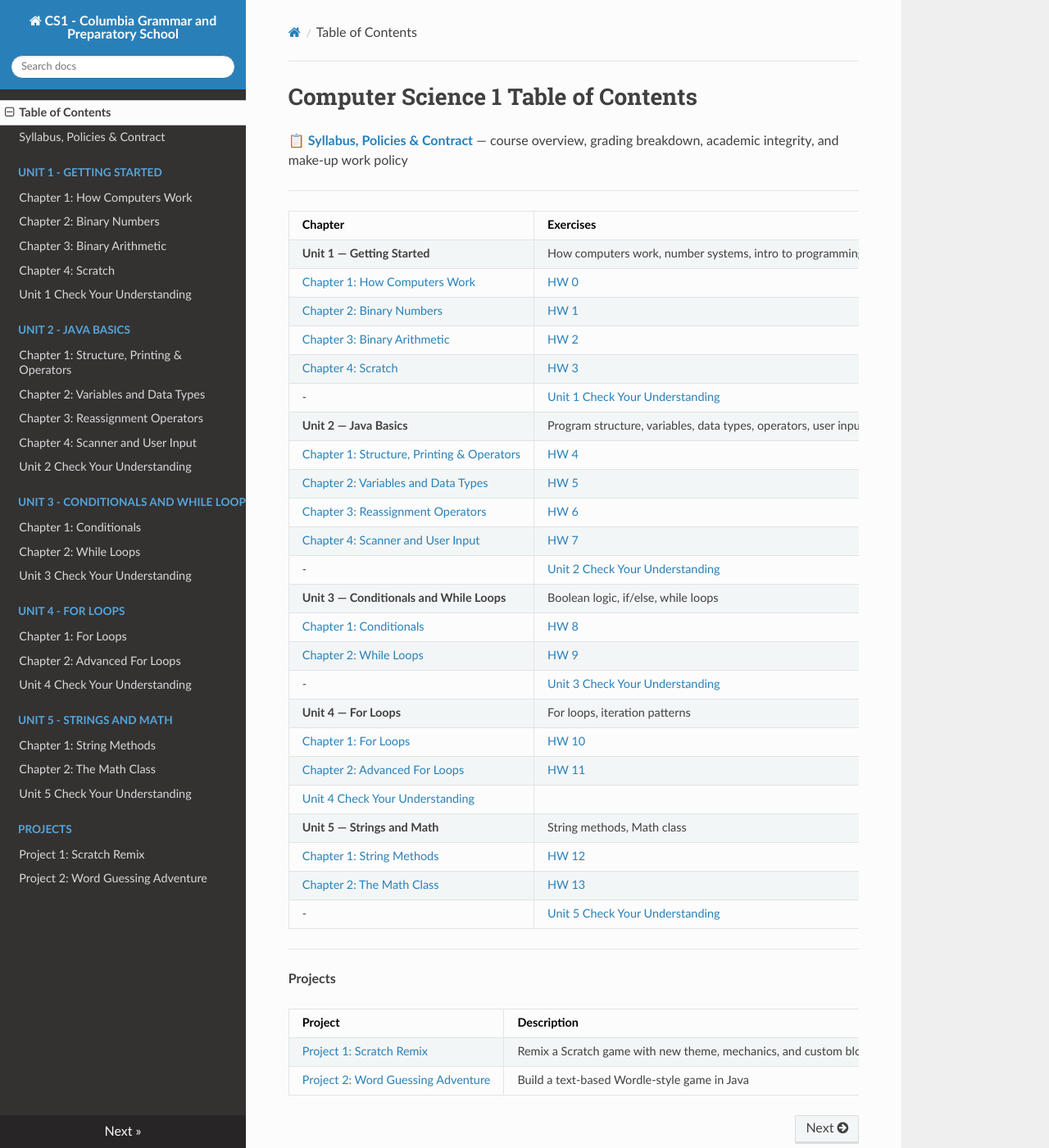
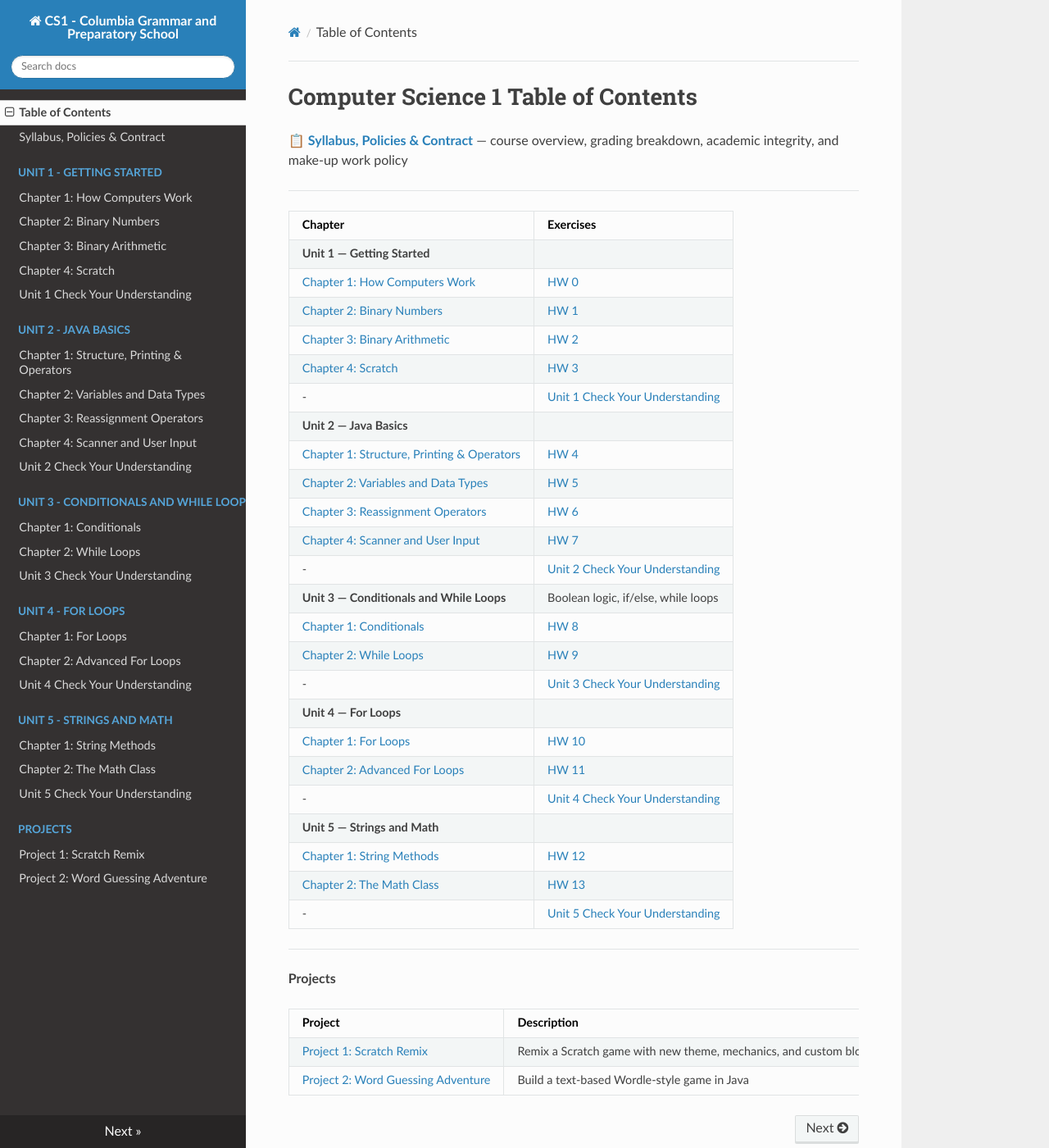
Before and after one commit to kjergens/cs1-site, an MkDocs documentation site: the page built from docs/index.md, in a window 1280 px wide and 1400 px high. Shown: the whole window at 82% size. Built offline with MkDocs 1.6.1, drawn with Linux system fonts in a browser that asks for light colours; nearby versions of some CDN libraries.

Commit message:
delete unit descirtions

```diff
--- a/docs/index.md
+++ b/docs/index.md
@@ -6,13 +6,13 @@
 
 | Chapter | Exercises |
 |---|---|
-| **Unit 1 — Getting Started**| How computers work, number systems, intro to programming |
+| **Unit 1 — Getting Started**| |
 |     [    Chapter 1: How Computers Work](unit1/notes_01_how_computers_work.md)| [HW 0](unit1/notes_01_how_computers_work.md#homework)
 |     [    Chapter 2: Binary Numbers](unit1/notes_02_binary_numbers.md)|[HW 1](unit1/notes_02_binary_numbers.md#homework)
 |     [    Chapter 3: Binary Arithmetic](unit1/notes_03_binary_operations.md)|[HW 2](unit1/notes_03_binary_operations.md#homework)
 |     [    Chapter 4: Scratch](unit1/notes_04_scratch.md)|[HW 3](unit1/notes_04_scratch.md#homework)
 |  - |   [    Unit 1 Check Your Understanding](unit1/unit1_check_understanding.md)
-| **Unit 2 — Java Basics**| Program structure, variables, data types, operators, user input |
+| **Unit 2 — Java Basics**| |
 |     [    Chapter 1: Structure, Printing & Operators](unit2/notes_01_java_structure.md)|[HW 4](unit2/notes_01_java_structure.md#homework )
 |     [    Chapter 2: Variables and Data Types](unit2/notes_02_variables.md)|[HW 5](unit2/notes_02_variables.md#homework)
 |     [    Chapter 3: Reassignment Operators](unit2/notes_03_operators_reassignment.md)|[HW 6](unit2/notes_03_operators_reassignment.md#homework )
@@ -22,11 +22,11 @@
 |     [    Chapter 1: Conditionals](unit3/notes_01_conditionals.md)|[HW 8](unit3/notes_01_conditionals.md#homework)
 |     [    Chapter 2: While Loops](unit3/notes_02_while_loops.md)|[HW 9](unit3/notes_02_while_loops.md#homework)
 |  - |   [    Unit 3 Check Your Understanding](unit3/unit3_check_understanding.md) |
-| **Unit 4 — For Loops** | For loops, iteration patterns |
+| **Unit 4 — For Loops** |  |
 |     [    Chapter 1: For Loops](unit4/notes_01_for_loops.md)|[HW 10](unit4/notes_01_for_loops.md#homework)
 |     [    Chapter 2: Advanced For Loops](unit4/notes_02_advanced_for_loops.md)|[HW 11](unit4/notes_02_advanced_for_loops.md#homework)
-|     [    Unit 4 Check Your Understanding](unit4/unit4_check_understanding.md) |
-| **Unit 5 — Strings and Math**| String methods, Math class |
+|  - |   [    Unit 4 Check Your Understanding](unit4/unit4_check_understanding.md)
+| **Unit 5 — Strings and Math**|  |
 |     [    Chapter 1: String Methods](unit5/notes_01_strings.md)|[HW 12](unit5/notes_01_strings.md#homework)
 |     [    Chapter 2: The Math Class](unit5/notes_02_math.md)|[HW 13](unit5/notes_02_math.md#homework)
 |   - |  [    Unit 5 Check Your Understanding](unit5/unit5_check_understanding.md)
```
